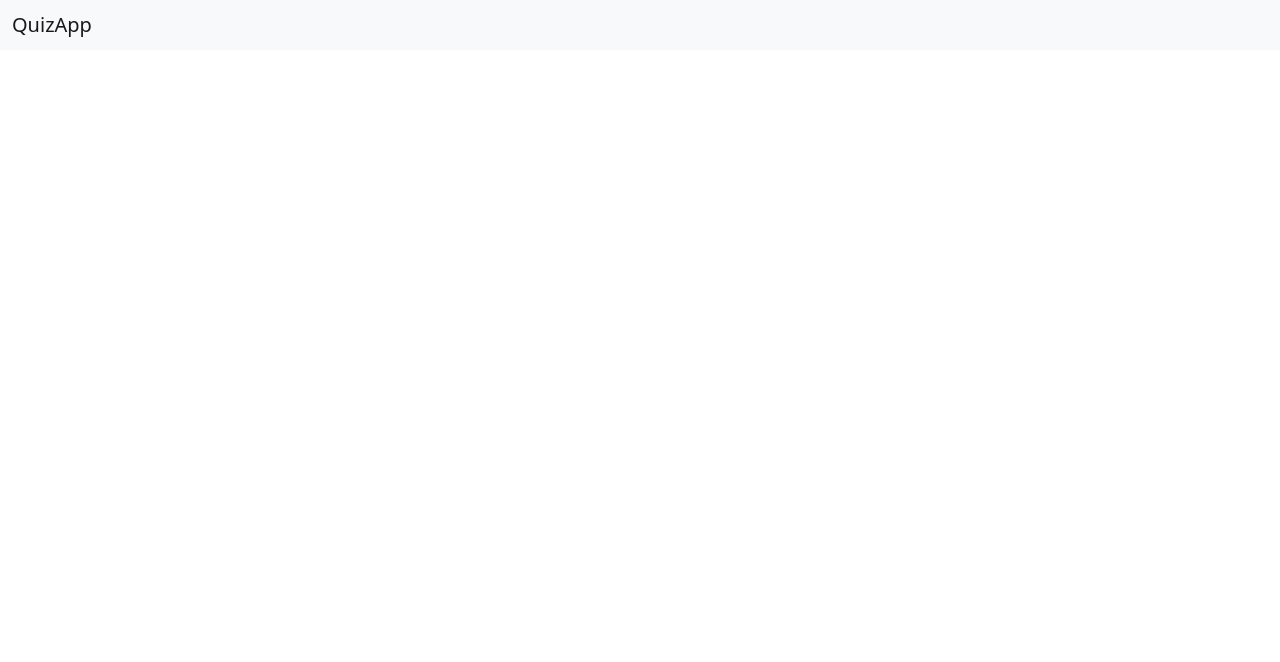
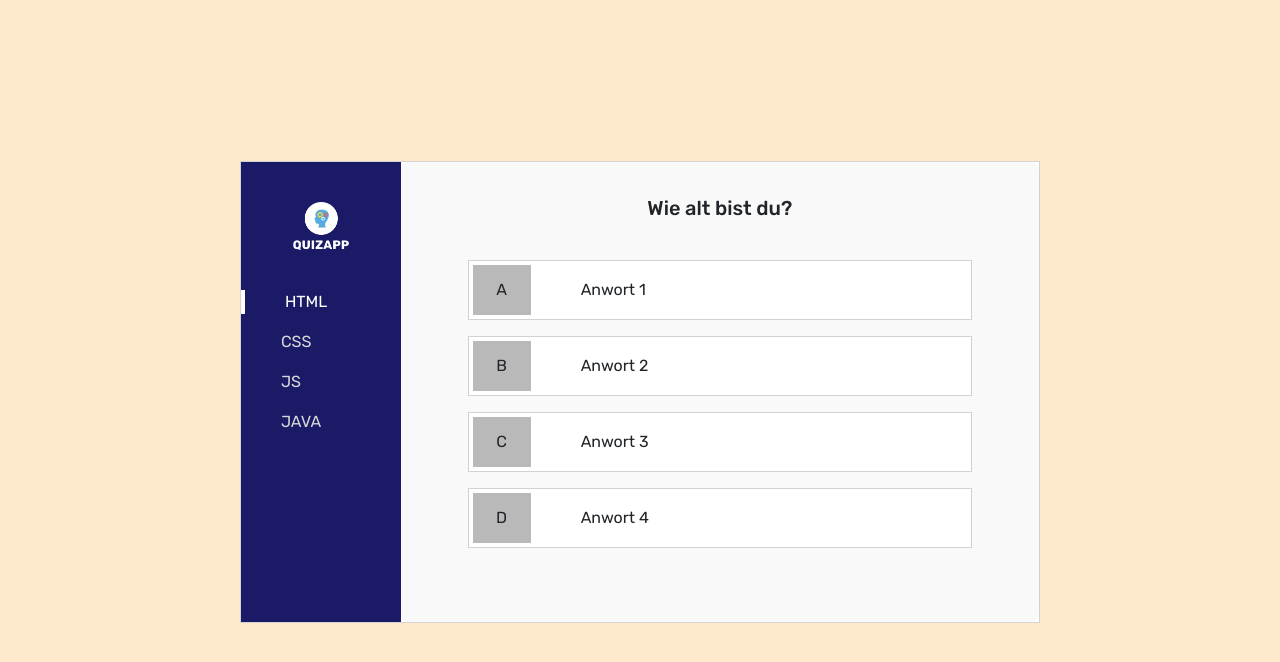
Before and after one commit to SimonVitt/Quizapp, a plain HTML site: page index.html in a window 1280 px wide. Drawn offline with nearby package versions, Linux system fonts and the light colour scheme.

Commit message:
first card

```diff
--- a/index.html
+++ b/index.html
@@ -15,16 +15,77 @@
     <script src="https://cdn.jsdelivr.net/npm/bootstrap@5.2.3/dist/js/bootstrap.bundle.min.js"
         integrity="sha384-kenU1KFdBIe4zVF0s0G1M5b4hcpxyD9F7jL+jjXkk+Q2h455rYXK/7HAuoJl+0I4"
         crossorigin="anonymous"></script>
+    <link rel="preconnect" href="https://fonts.googleapis.com">
+    <link rel="preconnect" href="https://fonts.gstatic.com" crossorigin>
+    <link href="https://fonts.googleapis.com/css2?family=Rubik:wght@400;500&display=swap" rel="stylesheet">
+
 
 
 </head>
 
 <body>
-    <nav class="navbar bg-light">
-        <div class="container-fluid">
-            <span class="navbar-brand mb-0 h1">QuizApp</span>
+    <div class="container">
+        <div class="card mb-3" style="max-width: 540px;">
+            <div class="row g-0">
+                <div class="col-md-4">
+                    <div class="cardLeft">
+                        <img src="img/logo.png">
+                        <div class="sections">
+                            <span class="currentSection">
+                                HTML
+                            </span>
+                            <span>
+                                CSS
+                            </span>
+                            <span>
+                                JS
+                            </span>
+                            <span>
+                                JAVA
+                            </span>
+                        </div>
+                    </div>
+                </div>
+                <div class="col-md-8">
+                    <div class="card-body">
+                        <h5 class="card-title">Wie alt bist du?</h5>
+                        <div class="card widthAnswer">
+                            <div class="card-body">
+                                <div class="answer">
+                                    <span>A</span>
+                                    <p>Anwort 1</p>
+                                </div>
+                            </div>
+                        </div>
+                        <div class="card widthAnswer">
+                            <div class="card-body">
+                                <div class="answer">
+                                    <span>B</span>
+                                    <p>Anwort 2</p>
+                                </div>
+                            </div>
+                        </div>
+                        <div class="card widthAnswer">
+                            <div class="card-body">
+                                <div class="answer">
+                                    <span>C</span>
+                                    <p>Anwort 3</p>
+                                </div>
+                            </div>
+                        </div>
+                        <div class="card widthAnswer">
+                            <div class="card-body">
+                                <div class="answer">
+                                    <span>D</span>
+                                    <p>Anwort 4</p>
+                                </div>
+                            </div>
+                        </div>
+                    </div>
+                </div>
+            </div>
         </div>
-    </nav>
+    </div>
 </body>
 
 </html>
--- a/style.css
+++ b/style.css
@@ -0,0 +1,108 @@
+body{
+    background-color:rgb(255, 233, 205) !important;
+    font-family: 'Rubik', sans-serif !important;
+}
+
+.container{
+    display: flex;
+    align-items: center;
+    justify-content: center;
+    min-height: 100vh;
+    background-color:rgb(255, 233, 205);
+}
+
+.card{
+    max-width: 100% !important;
+    width: 800px;
+    margin-bottom: 16px;
+    border-radius: 0 !important;
+}
+
+.row{
+    border-radius: 8px !important;
+    height: 460px !important;
+}
+
+.col-md-4{
+    width: 20% !important;
+}
+
+.cardLeft{
+    background-color: rgb(26, 26, 102);
+    width: 100%;
+    height: 100%;
+    display: flex;
+    flex-direction: column;
+    padding-top: 40px;
+}
+
+.cardLeft img{
+    height: 48px;
+    object-fit: contain;
+}
+
+.sections{
+    display: flex;
+    flex-direction: column;
+    margin-top: 32px;
+}
+
+.sections span{
+    margin: 8px 0px;
+    width: 100%;
+    padding-left: 25%;
+    color: rgb(216, 216, 216);
+}
+
+.currentSection{
+    color: white !important;
+    border:4px solid white;
+    border-right: 0;
+    border-top: 0;
+    border-bottom: 0;
+}
+
+.card-body{
+    display: flex;
+    flex-direction: column;
+    align-items: center;
+    padding: 4px !important;
+}
+
+.card-title{
+    font-weight: 500 !important;
+    margin-bottom: 40px !important;
+    margin-top: 30px !important;
+}
+
+.col-md-8{
+    width: 80% !important;
+    background-color: rgb(249, 249, 249) !important;
+    border-radius: 8px !important;
+}
+
+.widthAnswer{
+    width: 80% !important;
+}
+
+.answer{
+    display: flex;
+    width: 100%;
+    height: 50px;
+    align-items: center;
+}
+
+.answer span{
+    display: flex;
+    align-items: center;
+    justify-self: flex-start !important;
+    background-color: rgb(185, 185, 185);
+    width: 58px;
+    height: 100%;
+    justify-content: center;
+}
+
+.answer p{
+    margin: 0 !important;
+    margin-left: 50px !important;
+}
```
